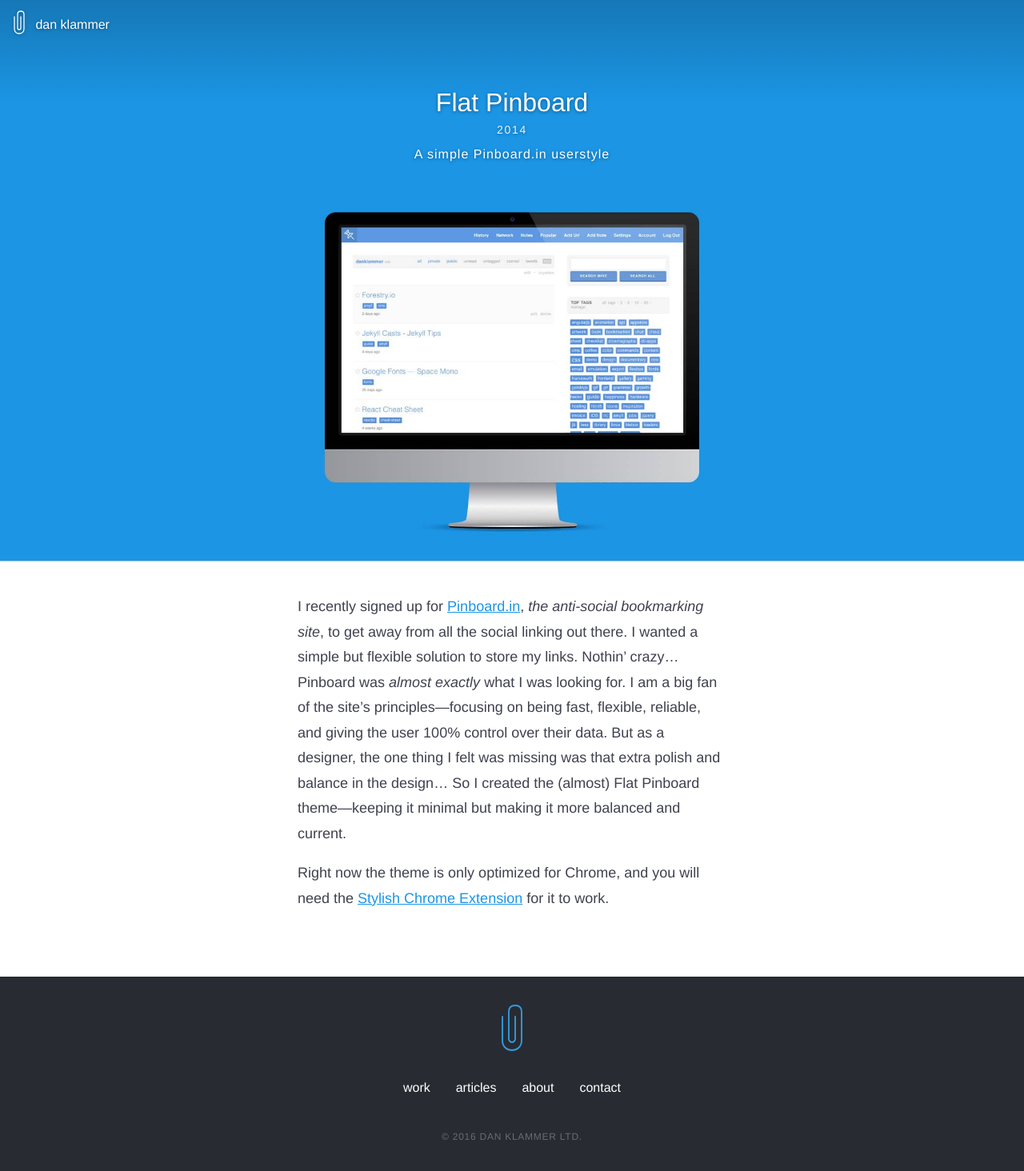
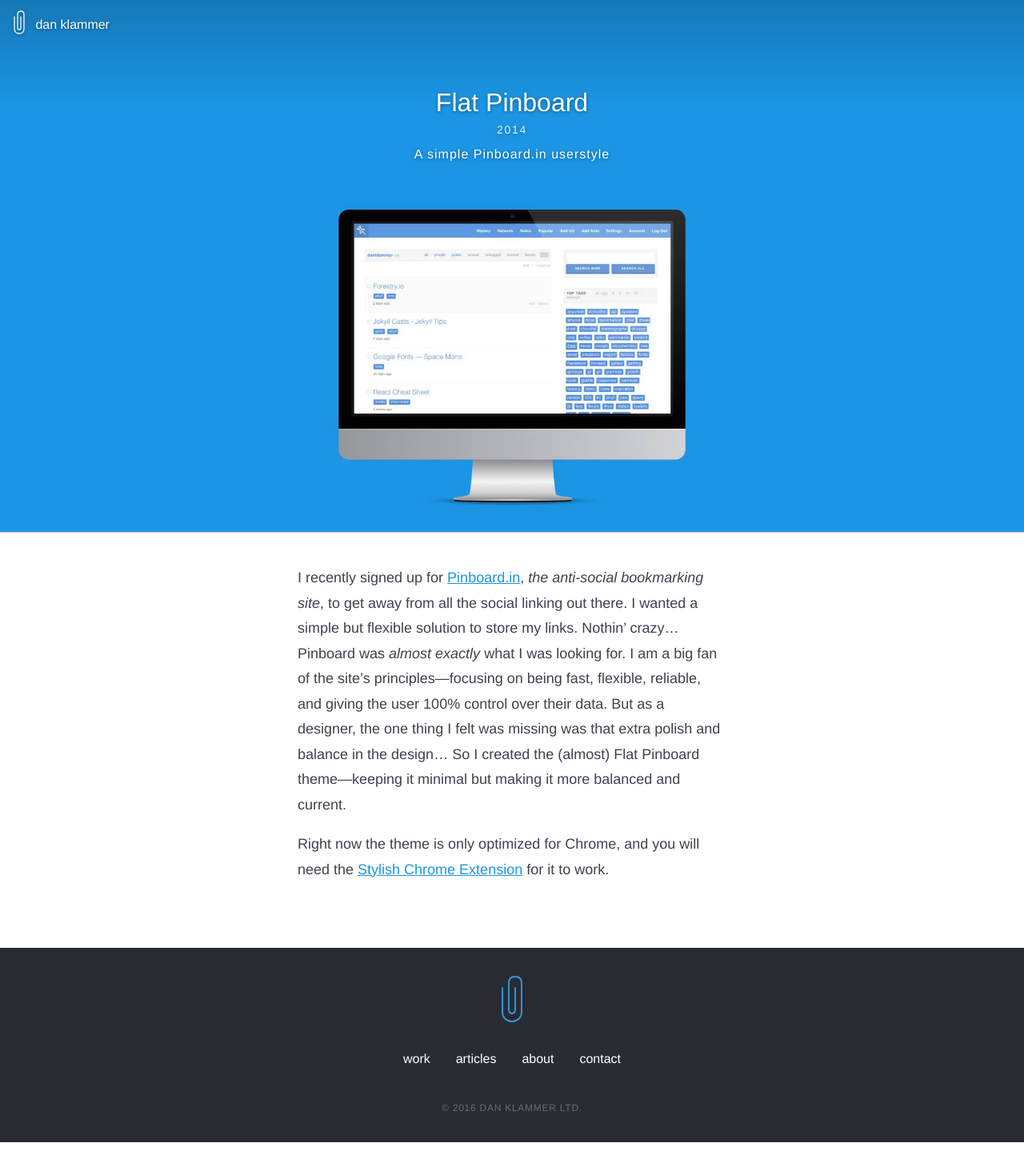
Before and after one commit to danklammer/danklammer.github.io, a Jekyll site: the page built from work/_posts/2014-02-02-flat-pinboard.md, in a window 1280 px wide. Shown: the whole page at 80% size. Built offline with Jekyll 4.4.1, drawn with Linux system fonts in a browser that asks for light colours; after the commit the page ends 1428 px from its top, so only the background shows below that.

Commit message:
Adjust max-width of project cover image

```diff
--- a/_layouts/project.html
+++ b/_layouts/project.html
@@ -22,7 +22,7 @@
       </div>
 
       {% if page.cover-image %}
-      <img src="{{ page.cover-image }}" width="450" height="400" class="center-block width-full no-select" style="max-width: 540px">
+      <img src="{{ page.cover-image }}" width="450" height="400" class="center-block width-full no-select" style="max-width: 500px">
       {% endif %}
 
   </header>
```
